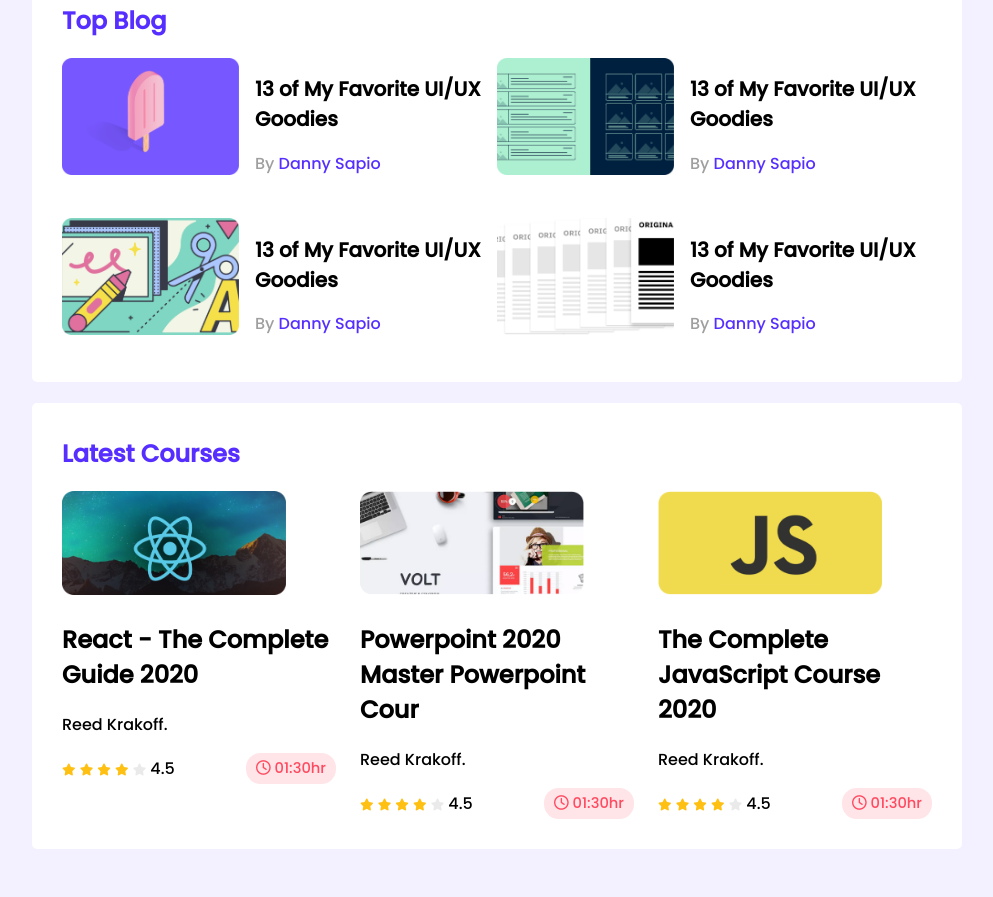
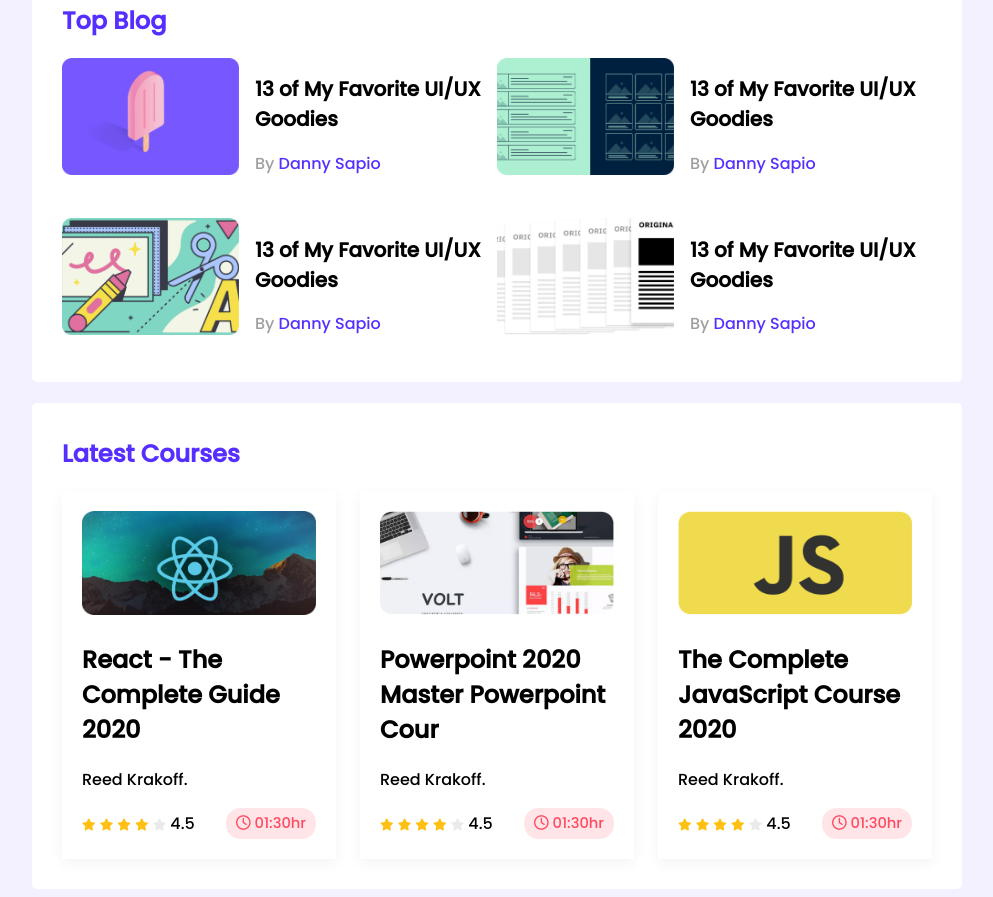
Before and after one commit to maniksarker25/leader-board-css3, a plain HTML site: page index.html in a window 1280 px wide. Shown: the part 423-1320 px from the top of the page, without its empty margins (143-1136 px from the left). Before the commit the page ends 1280 px from the top, so only its background shows below. Drawn offline with Linux system fonts and the light colour scheme.

Commit message:
some changes

```diff
--- a/styles/style.css
+++ b/styles/style.css
@@ -14,6 +14,9 @@ main {
 }
 
 /*-------------- Header styles------------ */
+header{
+    margin-top: 0;
+}
 .nav {
     background-color: #562EFF;
     display: flex;
@@ -154,8 +157,12 @@ hr {
 }
 
 .course .course-banner img {
-    width: 224px;
+    width: 234px;
     height: 104px;
+}
+.course{
+    padding: 20px;
+    box-shadow: 0px 5.34229px 13.3557px rgba(0, 0, 0, 0.05);
 }
 
 .course-info {
```
Also changed, not shown: 1 other file.
